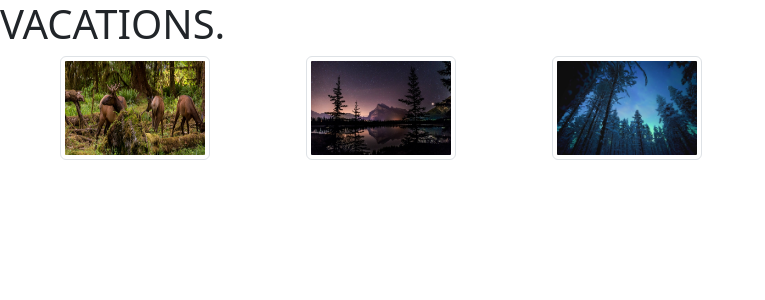
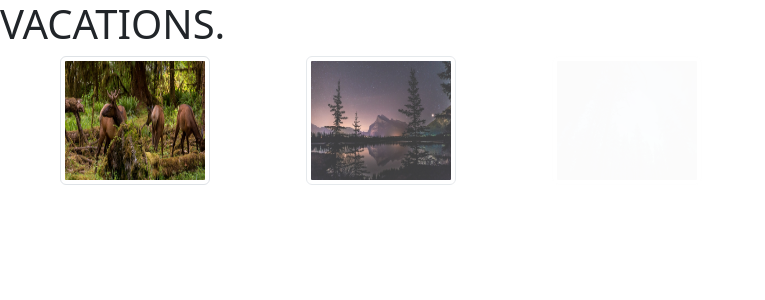
Before and after one commit to dho1115/framer-motion-basic, a React (Create React App) app: page /vacations in a window 1280 px wide. Shown: the top 300 px of the page, without its empty margins (0-765 px from the left). Built offline with nearby package versions, Linux system fonts and the light colour scheme.

Commit message:
How to create sequential image appearance: transition={{duration: 3.5, delay: ((ind*2) + 3.7)}}. The ind is the index.

```diff
--- a/src/Pages/Public/Vacation/Components/VacationComponent/Vacation.js
+++ b/src/Pages/Public/Vacation/Components/VacationComponent/Vacation.js
@@ -20,8 +20,9 @@ const VacationComponent = () => {
       <Container fluid style={{display: 'flex', flexWrap: 'wrap'}}>
         {
             images.map((val, ind) => {
+                //Used a delay of ((ind*2) + 3.7) to achieve an image of one coming right after another.
                 return (
-                    <motion.div key={ind} className='mx-5' initial={{opacity: 0}} animate={{opacity: 1}} transition={{duration: 3.5}}>
+                    <motion.div key={ind} className='mx-5' initial={{opacity: 0}} animate={{opacity: 1}} transition={{duration: 3.5, delay: ((ind*2) + 3.7)}}>
                         <ImageWrapper image={val} description="Image." />
                     </motion.div>
                 )
--- a/src/Shared/ImageComponent/ImageWrapper.styles.css
+++ b/src/Shared/ImageComponent/ImageWrapper.styles.css
@@ -1,4 +1,5 @@
 img {
     width: 150px;
     min-height: 100%;
+    aspect-ratio: 3.5 / 3;
 }
```
